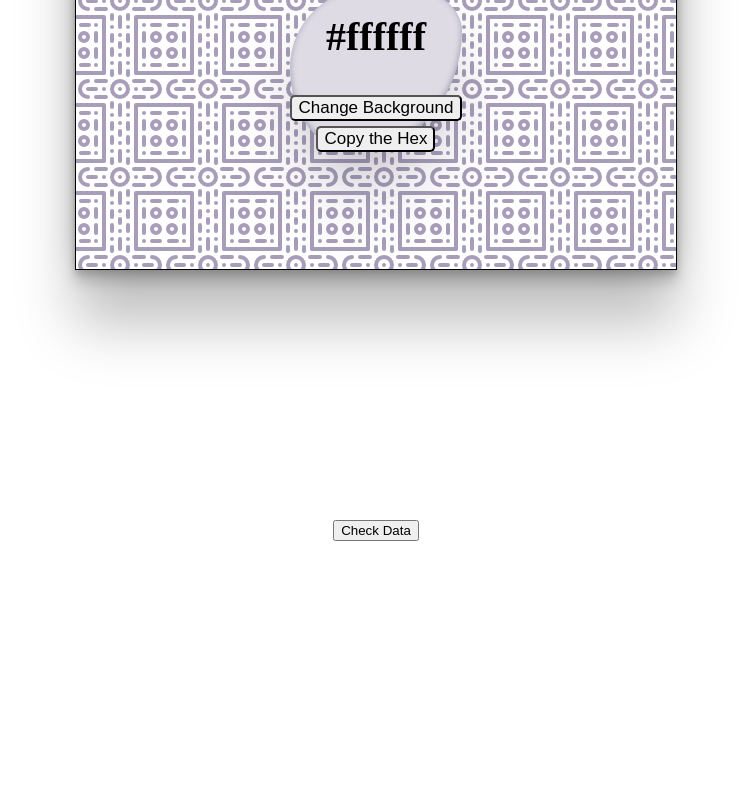
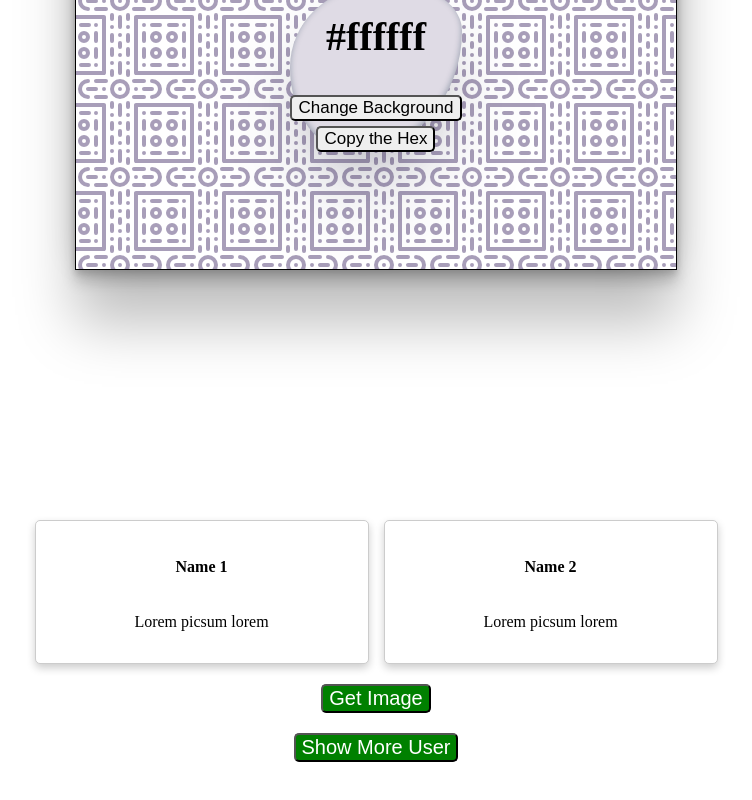
Before and after one commit to Sefaciftci/SimpleReactProjects, a React (Vite) app: page / in a window 1280 px wide. Shown: the part 5684-6484 px from the top of the page, without its empty margins (264-1016 px from the left). Before the commit the page ends 6425 px from the top, so only its background shows below. Built offline with nearby package versions, Linux system fonts and the light colour scheme; no server answers.

Commit message:
paginationApp completed

```diff
--- a/src/Componenets/PaginationApp.jsx
+++ b/src/Componenets/PaginationApp.jsx
@@ -1,26 +1,79 @@
-import React,{useState} from "react";
+import React,{useEffect, useState} from "react";
 import '../style/paginationApp.css';
 import axios from "axios";
 
 const PaginationApp = () => {
 
-    const [data,setData] = useState([]);
+    const [imgData,setImgData] = useState([]);
+    const [visiable,setVisiable] = useState(3);
 
-    const imgData = async() => {
+
+    const showMoreUser = () => {
+        setVisiable(user => user += 2)
+    }
+
+    const fetcData = async() => {
         try{
             const response = await axios.get("https://randomuser.me/api");
-            setData(response.data.results[0].picture.large);
+            setImgData(response.data.results[0].picture.large);
         }
         catch(error){
             console.log("Error");
         }
     }
 
-    console.log(data)
+
+    const usersData = [
+        {
+            name:"Name 1",
+            description:"Lorem picsum lorem"
+        },
+        ,{
+            name:"Name 2",
+            description:"Lorem picsum lorem"
+        },
+        {
+            name:"Name 3",
+            description:"Lorem picsum lorem"
+        },
+        {
+            name:"Name 4",
+            description:"Lorem picsum lorem"
+        },
+        {
+            name:"Name 5",
+            description:"Lorem picsum lorem"
+        },
+        {
+            name:"Name 5",
+            description:"Lorem picsum lorem"
+        },
+        {
+            name:"Name 6",
+            description:"Lorem picsum lorem"
+        },
+        {
+            name:"Name 7",
+            description:"Lorem picsum lorem"
+        }
+
+    ]
 
     return(
         <div className="container">
-            <button onClick={imgData}>Check Data</button>
+           <div className="usersContainer">
+            {usersData.slice(0,visiable).map((user,index)=>{
+                return  <div className="usersDiv" key={index}>
+                    <img src={imgData}/>
+                    <h4>{user.name}</h4>
+                    <p>{user.description}</p>
+                </div>
+            })}
+            </div>
+
+            <button className="userBtn" onClick={fetcData}>Get Image</button>
+            <button className="userBtn" onClick={showMoreUser}> Show More User</button>
+
         </div>
     )
 }
--- a/src/style/paginationApp.css
+++ b/src/style/paginationApp.css
@@ -0,0 +1,28 @@
+.usersContainer{
+    display: flex;
+    flex-wrap: wrap;
+    gap: 15px;
+    justify-content: center;
+    align-items: center;
+}
+
+.usersDiv{
+    width: 300px;
+    height: auto;
+    display: flex;
+    align-items: center;
+    flex-direction: column;
+    border: 1px solid #ccc;
+    border-radius: 5px;
+    padding: 16px;
+    box-shadow: 0 4px 8px rgba(0, 0, 0, 0.2);
+    background-color: #fff;
+}
+
+.userBtn{
+    margin-top: 20px;
+    font-size: 20px;
+    background-color: green;
+    color: #fff;
+    border-radius: 5px;
+}
```
